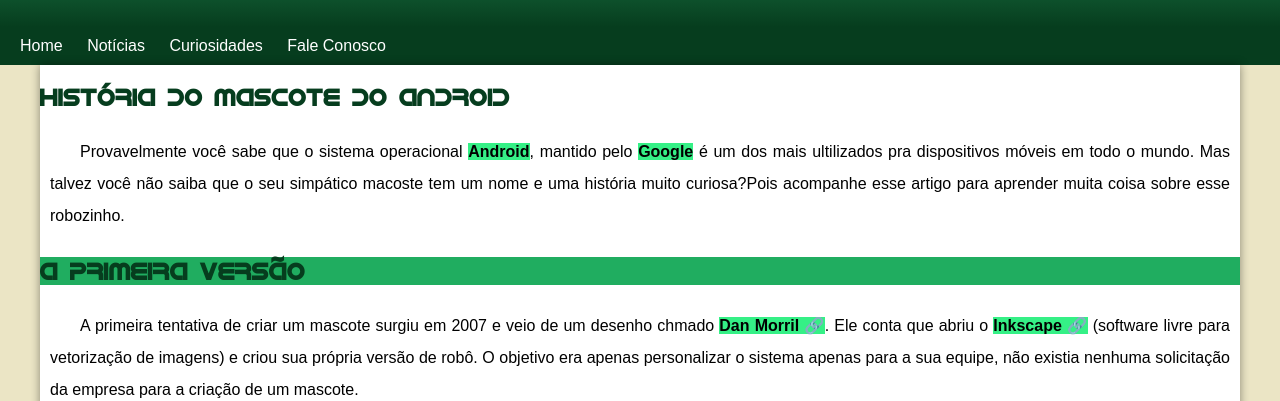
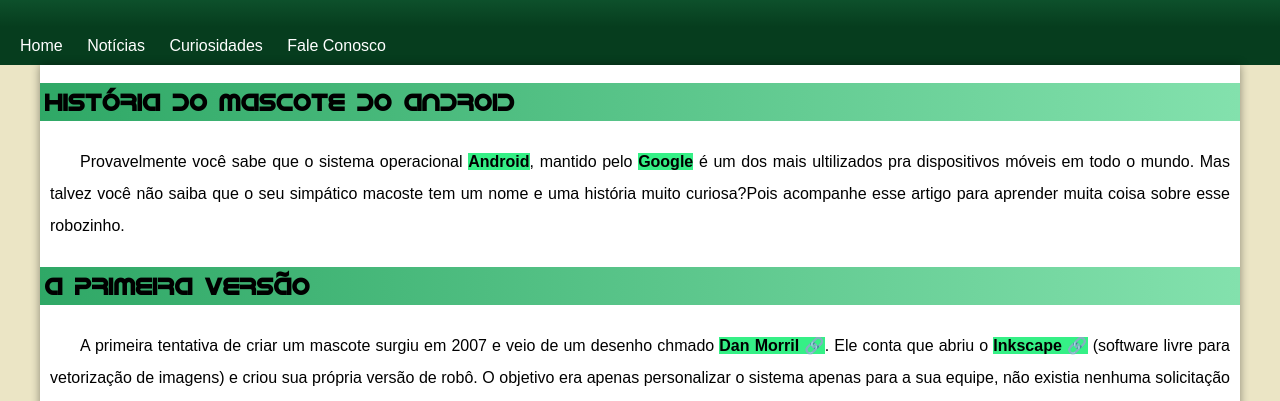
Before and after one commit to GHenriqueSantos/Projeto-Android, a plain HTML site: page index.html in a window 1280 px wide. Shown: the part 123-524 px from the top of the page. Drawn offline with Linux system fonts and the light colour scheme.

Commit message:
Update style.css

```diff
--- a/style.css
+++ b/style.css
@@ -89,12 +89,15 @@ iframe{
 }
 article > h1{
     font-family: var(--fonte-android);
-    color: #063D1E;
+    background-image: linear-gradient(to right, var(--cor03), var(--cor01));
+    padding: 5px;
+
 }
 article > h2{
     font-family: var(--fonte-android);
-    color: #063D1E;
+    background-image: linear-gradient(to right, var(--cor03), var(--cor01));
     background-color: #20ad60;
+    padding: 5px;
 }
 main p{
     margin: 15px 0px 15px 0px;
```
